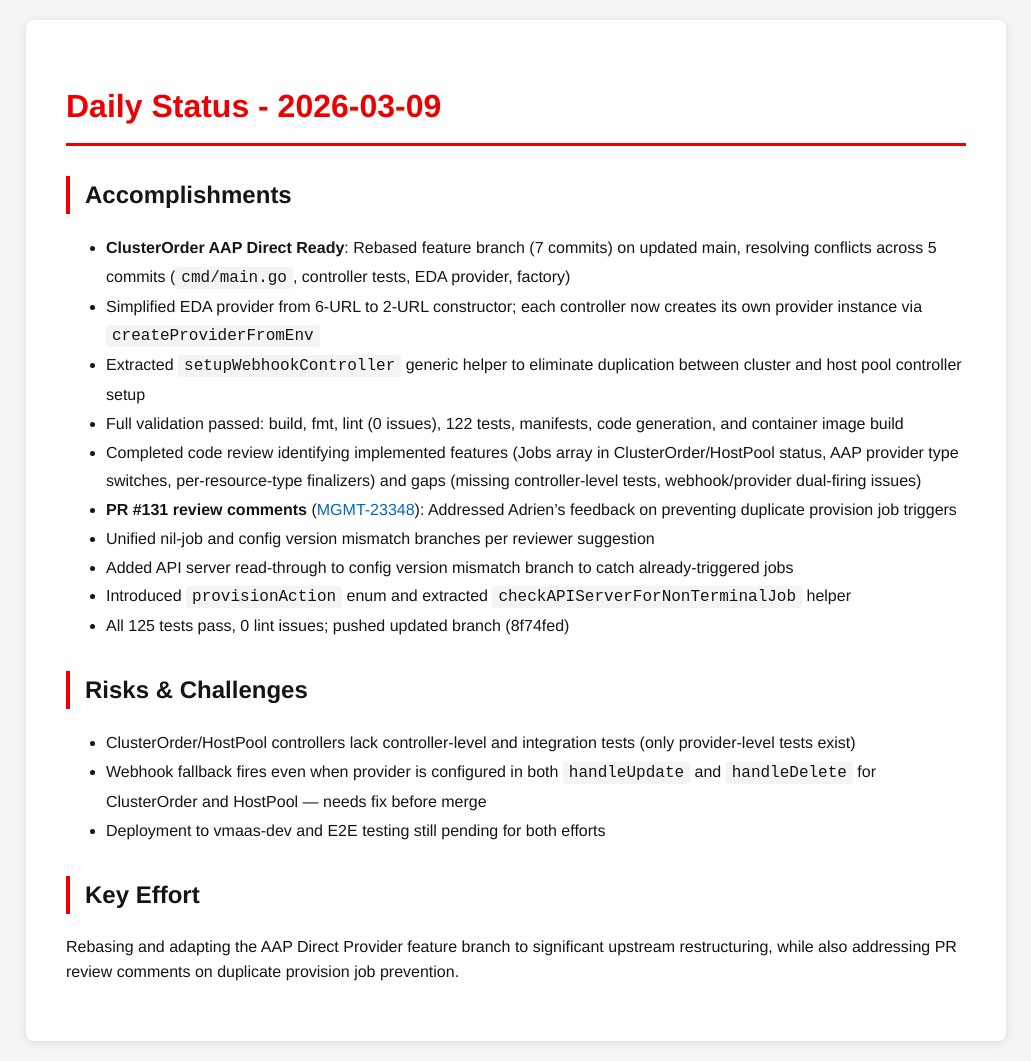
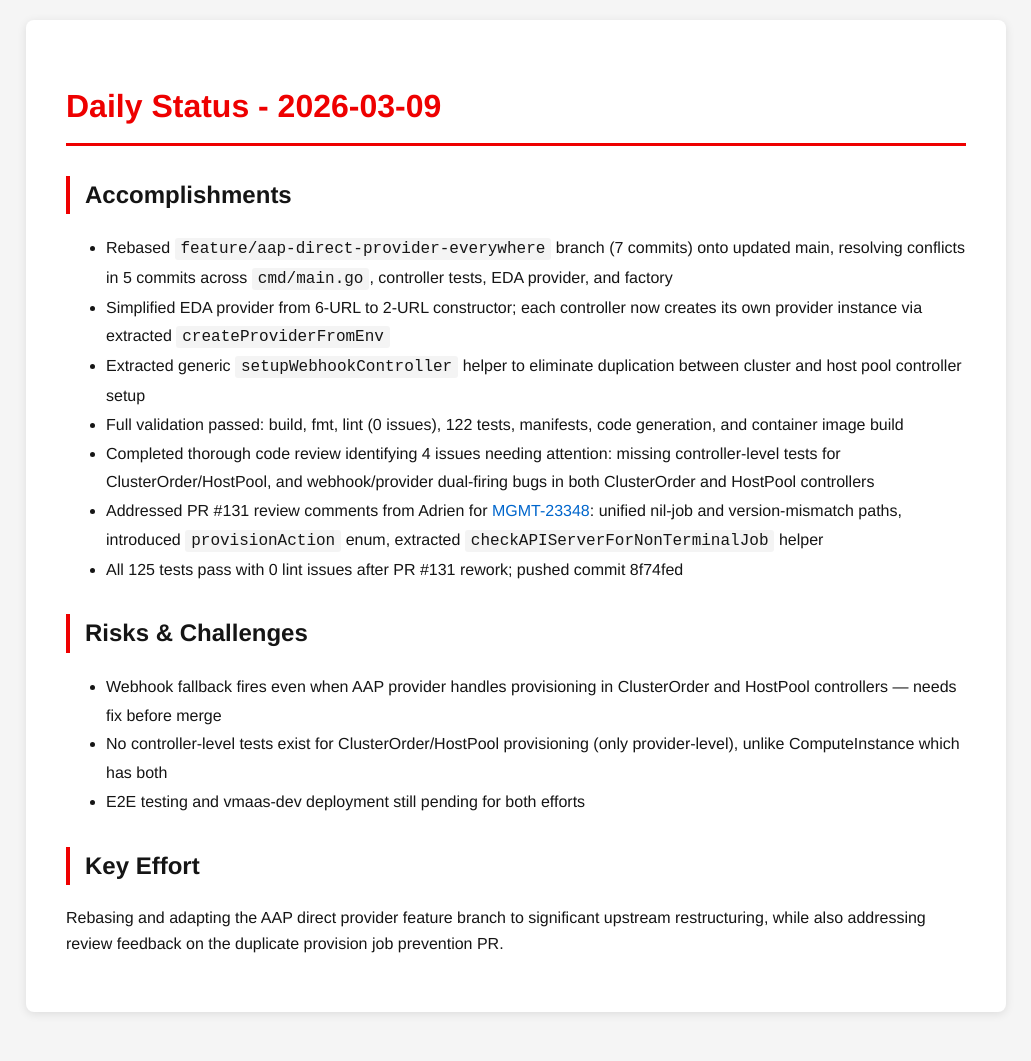
Before and after one commit to tzvatot/daily-status, a Jekyll site: the page built from 2026-03-09.md, in a window 1280 px wide. Shown: the whole page, without its empty margins (124-1155 px from the left). Built offline with Jekyll 4.4.1, drawn with Linux system fonts in a browser that asks for light colours; after the commit the page ends 1032 px from its top, so only the background shows below that.

Commit message:
Daily status update - 2026-03-09

```diff
--- a/2026-03-09.md
+++ b/2026-03-09.md
@@ -7,21 +7,18 @@ date: 2026-03-09
 # Daily Status - 2026-03-09
 
 ## Accomplishments
-- **ClusterOrder AAP Direct Ready**: Rebased feature branch (7 commits) on updated main, resolving conflicts across 5 commits (`cmd/main.go`, controller tests, EDA provider, factory)
-- Simplified EDA provider from 6-URL to 2-URL constructor; each controller now creates its own provider instance via `createProviderFromEnv`
-- Extracted `setupWebhookController` generic helper to eliminate duplication between cluster and host pool controller setup
+- Rebased `feature/aap-direct-provider-everywhere` branch (7 commits) onto updated main, resolving conflicts in 5 commits across `cmd/main.go`, controller tests, EDA provider, and factory
+- Simplified EDA provider from 6-URL to 2-URL constructor; each controller now creates its own provider instance via extracted `createProviderFromEnv`
+- Extracted generic `setupWebhookController` helper to eliminate duplication between cluster and host pool controller setup
 - Full validation passed: build, fmt, lint (0 issues), 122 tests, manifests, code generation, and container image build
-- Completed code review identifying implemented features (Jobs array in ClusterOrder/HostPool status, AAP provider type switches, per-resource-type finalizers) and gaps (missing controller-level tests, webhook/provider dual-firing issues)
-- **PR #131 review comments** ([MGMT-23348](https://issues.redhat.com/browse/MGMT-23348)): Addressed Adrien's feedback on preventing duplicate provision job triggers
-- Unified nil-job and config version mismatch branches per reviewer suggestion
-- Added API server read-through to config version mismatch branch to catch already-triggered jobs
-- Introduced `provisionAction` enum and extracted `checkAPIServerForNonTerminalJob` helper
-- All 125 tests pass, 0 lint issues; pushed updated branch (8f74fed)
+- Completed thorough code review identifying 4 issues needing attention: missing controller-level tests for ClusterOrder/HostPool, and webhook/provider dual-firing bugs in both ClusterOrder and HostPool controllers
+- Addressed PR #131 review comments from Adrien for [MGMT-23348](https://issues.redhat.com/browse/MGMT-23348): unified nil-job and version-mismatch paths, introduced `provisionAction` enum, extracted `checkAPIServerForNonTerminalJob` helper
+- All 125 tests pass with 0 lint issues after PR #131 rework; pushed commit 8f74fed
 
 ## Risks & Challenges
-- ClusterOrder/HostPool controllers lack controller-level and integration tests (only provider-level tests exist)
-- Webhook fallback fires even when provider is configured in both `handleUpdate` and `handleDelete` for ClusterOrder and HostPool — needs fix before merge
-- Deployment to vmaas-dev and E2E testing still pending for both efforts
+- Webhook fallback fires even when AAP provider handles provisioning in ClusterOrder and HostPool controllers — needs fix before merge
+- No controller-level tests exist for ClusterOrder/HostPool provisioning (only provider-level), unlike ComputeInstance which has both
+- E2E testing and vmaas-dev deployment still pending for both efforts
 
 ## Key Effort
-Rebasing and adapting the AAP Direct Provider feature branch to significant upstream restructuring, while also addressing PR review comments on duplicate provision job prevention.
+Rebasing and adapting the AAP direct provider feature branch to significant upstream restructuring, while also addressing review feedback on the duplicate provision job prevention PR.
```
